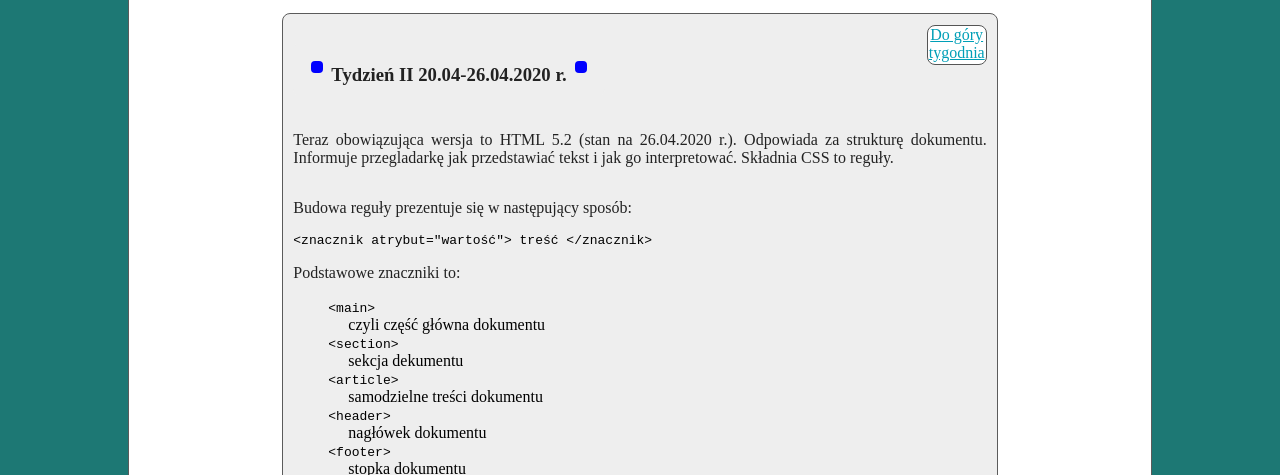
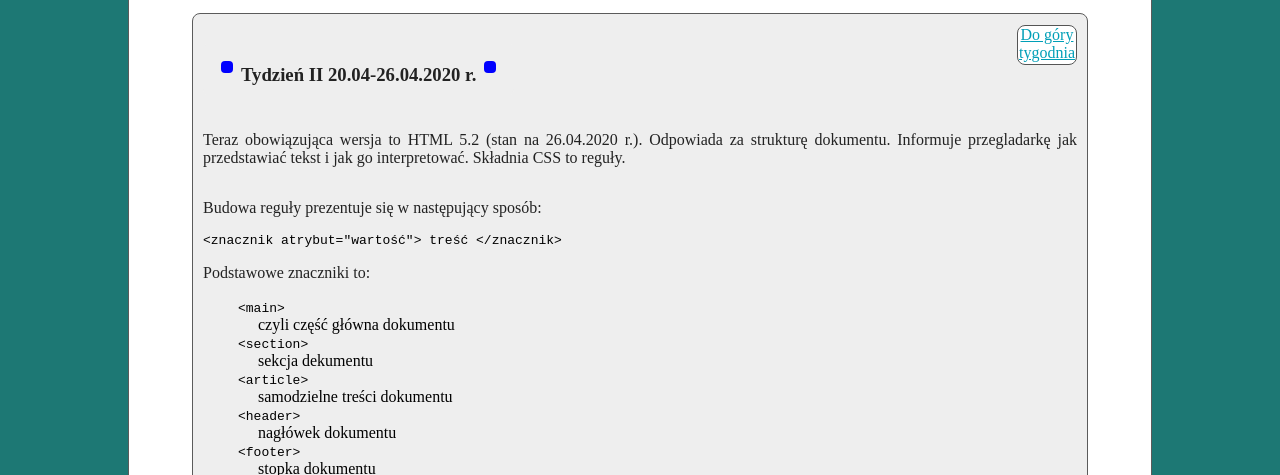
Before and after one commit to pawel-haraf/homepage-webpack, a website built with webpack: page src/pages/html.html in a window 1280 px wide. Shown: the part 816-1291 px from the top of the page. Built offline with nearby package versions, Linux system fonts and the light colour scheme.

```diff
--- a/src/scss/style.scss
+++ b/src/scss/style.scss
@@ -78,7 +78,7 @@
 
 @media screen and (min-width: 769px) {
   .article {
-    width: 70%;
+    width: 70vw;
   }
 }
 
```
